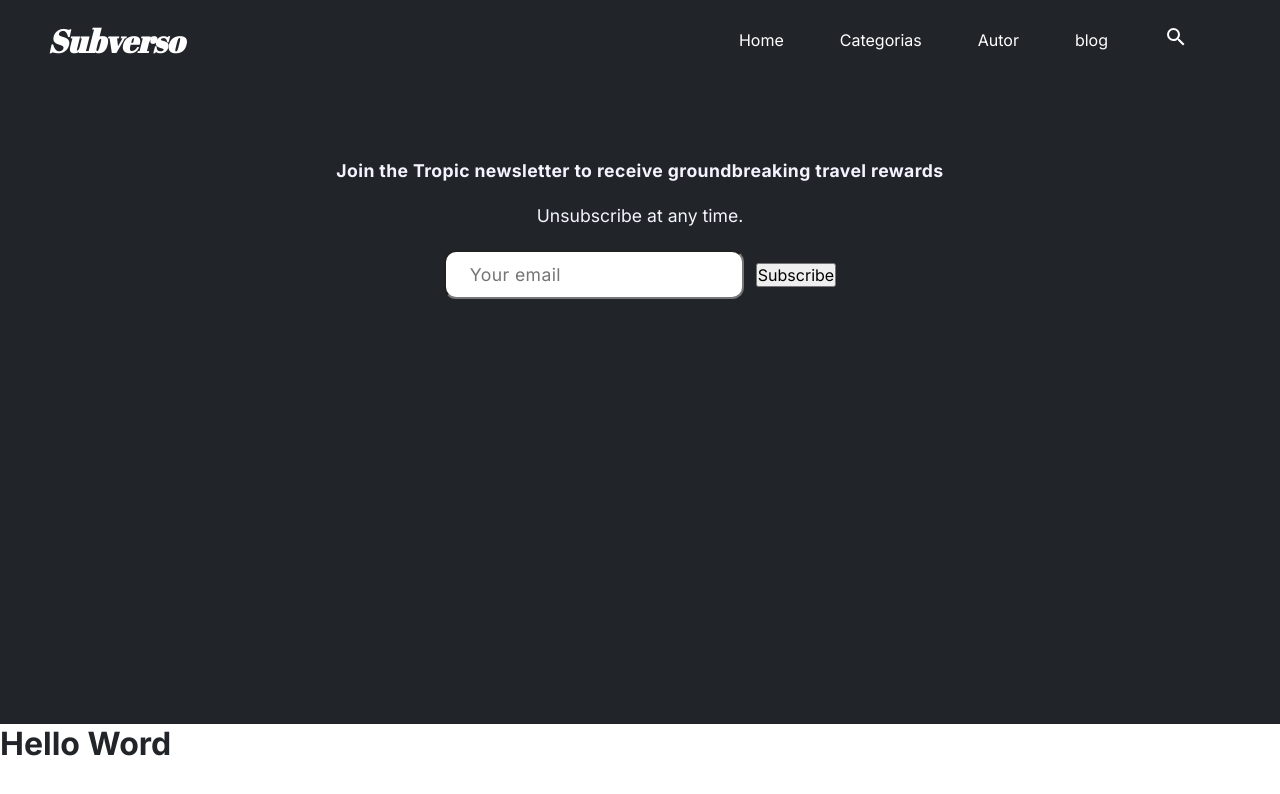
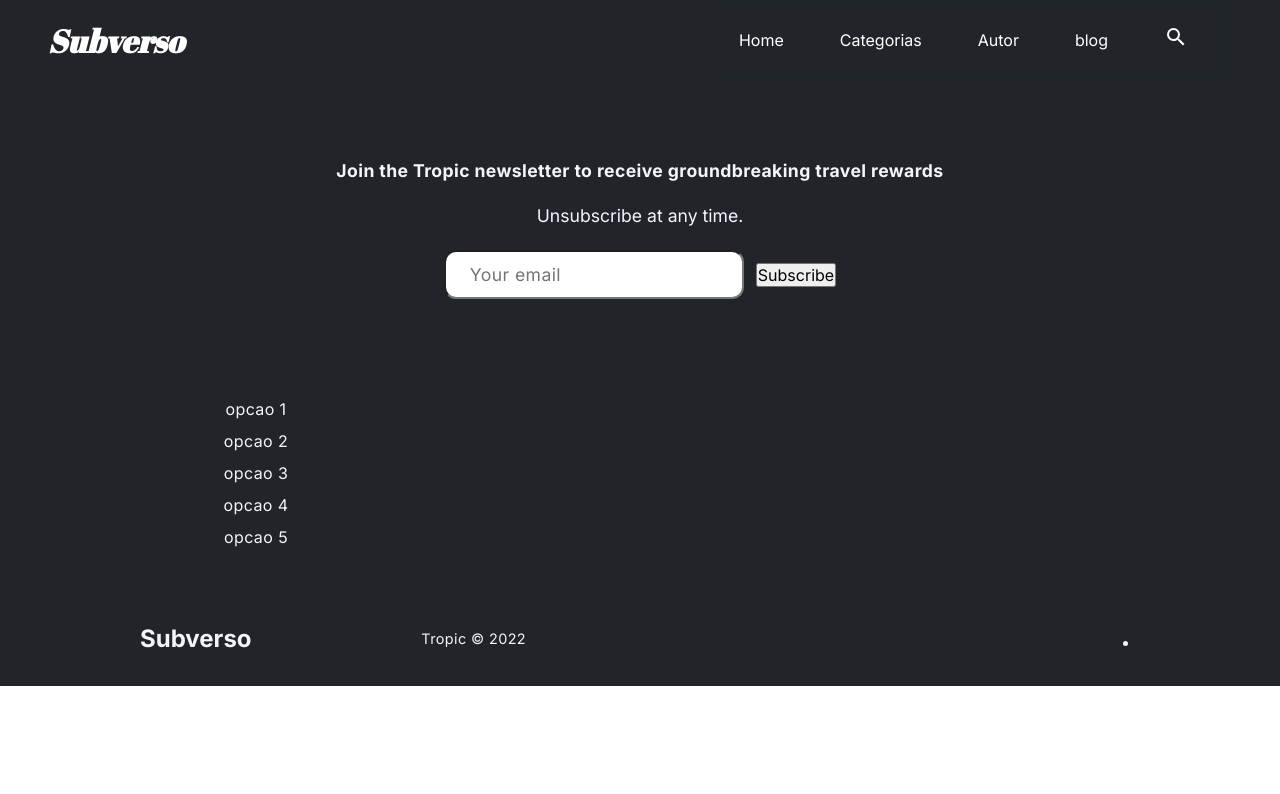
Before and after one commit to marcoswlrich/blog_subverso, a Next.js app: page / in a window 1280 px wide. Shown: the top 794 px of the page. Built offline with nearby package versions, Linux system fonts and the light colour scheme; a web font is replaced by a local one.

Commit message:
Footer components & styles part2

```diff
--- a/src/components/Footer/index.tsx
+++ b/src/components/Footer/index.tsx
@@ -19,7 +19,19 @@ export function Footer() {
           <div className={styles.footer__content__col__headline}></div>
           <ul className={styles.footer__content__col__links}>
             <li>
-              <a href=""></a>
+              <a href="">opcao 1</a>
+            </li>
+            <li>
+              <a href="">opcao 2</a>
+            </li>
+            <li>
+              <a href="">opcao 3</a>
+            </li>
+            <li>
+              <a href="">opcao 4</a>
+            </li>
+            <li>
+              <a href="">opcao 5</a>
             </li>
           </ul>
         </div>
--- a/src/components/Footer/styles.module.scss
+++ b/src/components/Footer/styles.module.scss
@@ -92,6 +92,64 @@
         margin-bottom: 24px;
         letter-spacing: $letterSpacing;
       }
+
+      &__links {
+        li {
+          margin-bottom: $spacing-sm;
+          a {
+            letter-spacing: $letterSpacing;
+            width: 100%;
+            color: $bg;
+            text-decoration: none;
+          }
+        }
+      }
+    }
+  }
+  &__base {
+    display: flex;
+    flex-direction: column-reverse;
+    align-items: center;
+    justify-content: center;
+    color: $bg;
+    @include breakpoint(md) {
+      flex-direction: row;
+    }
+    a,
+    &__year,
+    ul {
+      &:not(:first-child) {
+        margin-bottom: $spacing-sm;
+        @include breakpoint(md) {
+          margin-bottom: 0;
+        }
+      }
+      @include breakpoint(md) {
+        flex: 1;
+      }
+    }
+    &__year {
+      display: flex;
+      justify-content: center;
+      letter-spacing: $letterSpacing;
+      font-size: 0.9rem;
+    }
+    &__socials {
+      display: flex;
+      justify-content: flex-end;
+      li {
+        &:not(:last-child) {
+          margin-right: 24px;
+          @include breakpoint(md) {
+            margin-right: $spacing-sm;
+          }
+        }
+        a {
+          font-size: 1.6rem;
+          color: $bg;
+          text-decoration: none;
+        }
+      }
     }
   }
 
--- a/src/pages/index.tsx
+++ b/src/pages/index.tsx
@@ -7,10 +7,6 @@ export default function Home() {
         <link rel="shortcut icon" href="favicon.ico" type="image/x-icon" />
       <title>Subverso</title>
     </Head>
-      <h1>
-
-        Hello Word
-      </h1>
     </>
   )
 }
```
Lines whose indentation alone changed are shown as unchanged.
